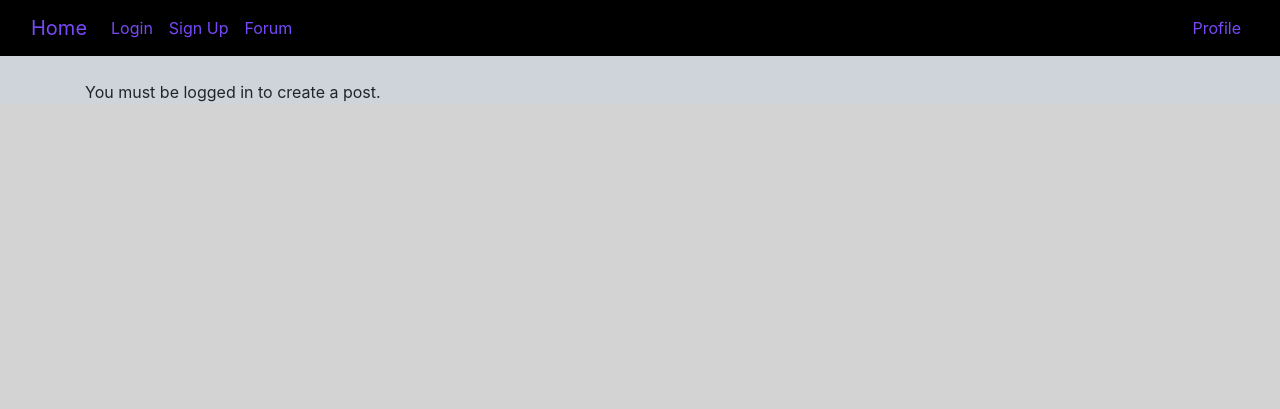
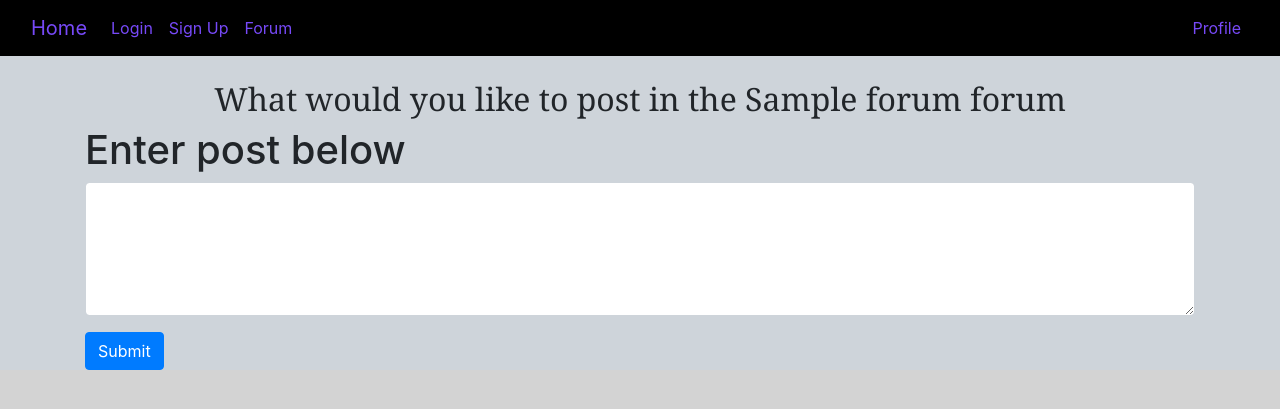
Before and after one commit to evanstone32/Comp-Sci-Messageboard-Final-Project, a Flask app: template templates/create_post.html in a window 1280 px wide. Shown: the top 409 px of the page. Run offline with Flask 2, Linux system fonts and the light colour scheme; the template is opened without the code that fills it: values that come from a table or form of the project are taken from there, others are empty; tables that the repository leaves empty hold one stand-in row (values such as "Sample post").

Commit message:
Create post now works

```diff
--- a/app.py
+++ b/app.py
@@ -2,7 +2,7 @@ from flask import Flask, redirect, render_template, request
 from src.repositories.user_repository import _user_repo as users
 from src.PassHandler import PassHandler
 from src.models.models import User, Forum, Post, db
-from src.repositories.forum_repository import ForumRepository
+from src.repositories.post_repository import _post_repo as posts
 
 global logged_in_user
 global logged_in
@@ -19,8 +19,8 @@ app.config['SQLALCHEMY_TRACK_MODIFICATIONS'] = False
 db.init_app(app)
 with app.app_context():
     db.create_all()
-    users.create_user("Todd", "Lewis", "Todd.Lewis@gmail.com",
-                      "Tlewyy", users.get_new_user_num(), password_handler.hash_password('password'))
+   # users.create_user("Todd", "Lewis", "Todd.Lewis@gmail.com",
+                      #"Tlewyy", users.get_new_user_num(), password_handler.hash_password('password'))
 
 
 # app = create_app()
@@ -96,14 +96,30 @@ def profile():
     return render_template('profile.html', user=logged_in_user)
 
 
-@ app.get('/forum/<int:forum_id>/posts')
+@ app.route('/forum/<int:forum_id>/posts',methods={'POST','GET'})
 def get_post(forum_id):
-    posts = Post.query.filter_by(forum_id=forum_id).all()#not a method call yet
-    forum = Forum.query.get(forum_id) #not a method call yet
-    return render_template('post.html', forum=forum, posts=posts)
 
 
-@ app.get('/forum/<int:forum_id>/posts/create_post')
+    new_post = request.form.get('box')
+    posts.create_new_post(new_post, forum_id, logged_in_user.user_id)
+
+    postss = Post.query.filter_by(forum_id=forum_id).all()#not a method call yet
+    forum = Forum.query.get(forum_id) #not a method call yet
+    return render_template('post.html', forum=forum, postss=postss)
+
+
+@ app.route('/forum/<int:forum_id>/posts/create_post',methods=['POST','GET'])
 def create_post(forum_id):
 
-    return render_template('create_post.html',forum_id=forum_id)
+
+    if not logged_in:
+        return redirect("/login")
+
+    forum = Forum.query.get(forum_id)
+    if request.method == 'POST':
+        new_post = request.form.get('new_post')
+        posts.create_new_post(new_post, forum_id, logged_in_user.user_id)
+        print(request.form)
+        return redirect('get_posts', forum_id=forum_id)
+
+    return render_template('create_post.html',forum=forum, logged_in_user=logged_in_user)
--- a/templates/create_post.html
+++ b/templates/create_post.html
@@ -4,14 +4,16 @@
 
 {% block body %}
 
-{% if not session.get('user_id') %}
-    <p>You must be logged in to create a post.</p>
-{% else %}
-    <p>You are logged in as user ID {{ session['user_id'] }}</p>
-{% endif %}
+<a href="{{ url_for('forum', forum_id=forum.forum_id) }}"></a>
+<h2 class="topical">What would you like to post in the {{forum.title}} forum</h2>
 
 
-
-
-
+<form method="post" action="{{ url_for('get_post', forum_id=forum.forum_id) }}">
+    <div class="mb-3">
+      <h1>Enter post below</h1>
+      <textarea class="form-control" id="exampleFormControlTextarea1" rows="5" id="box" name="box"></textarea>
+    </div>
+    <button type="submit" class="btn btn-primary">Submit</button>
+    <input hidden class="form-control" name="login">
+</form>
 {% endblock %}
--- a/templates/post.html
+++ b/templates/post.html
@@ -10,14 +10,14 @@
 
         <a href="{{ url_for('create_post', forum_id=forum.forum_id) }}">
         <div class="d-grid gap-2">
-            <button class="btn btn-primary" type="button" style="background-color: #7749F8;">Create post</button>
+            <button class="btn btn-primary" type="button" style="background-color: #7749F8;">Create post (must be logged in)</button>
         </div>
         </a>
 
-        {%for post in posts%}
+        {%for post in postss%}
         <div class="card postSpace">
             <div class="card-header">
-              userID: {{post.user_id}}
+              userID: {{post.user_id}}  {{post.post_id}}
             </div>
             <div class="card-body">
               <blockquote class="blockquote mb-0">
```
Also changed, not shown: src/repositories/post_repository.py (+4 -4 lines).
